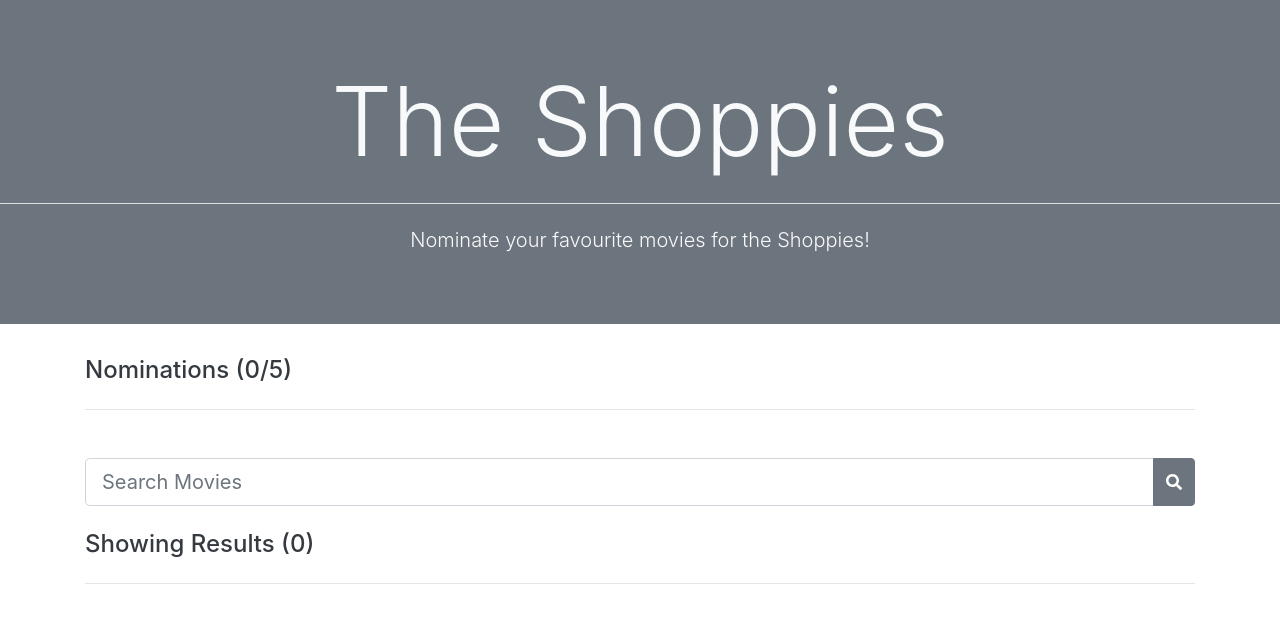
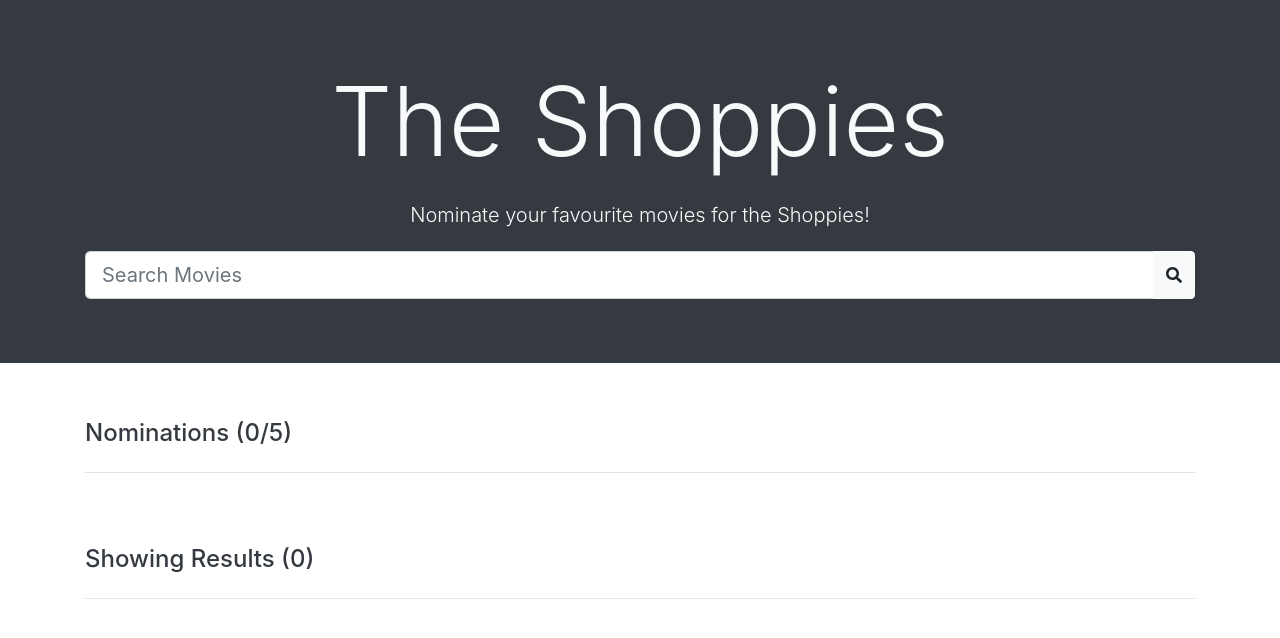
Before and after one commit to graemsheppard/shopify-challenge-fall-2021, a React (Create React App) app: page / in a window 1280 px wide. Shown: the top 638 px of the page. Built offline with nearby package versions, Linux system fonts and the light colour scheme.

Commit message:
loading icon

```diff
--- a/public/index.html
+++ b/public/index.html
@@ -24,7 +24,7 @@
       work correctly both with client-side routing and a non-root public URL.
       Learn how to configure a non-root public URL by running `npm run build`.
     -->
-    <title>React App</title>
+    <title>The Shoppies - Nominate Your Favourite Movies</title>
   </head>
   <body>
     <noscript>You need to enable JavaScript to run this app.</noscript>
--- a/src/App.tsx
+++ b/src/App.tsx
@@ -1,6 +1,6 @@
 import React, { ChangeEvent } from "react";
 import logo from "./logo.svg";
-import { faSearch } from "@fortawesome/free-solid-svg-icons";
+import * as FontAwesomeIcons from "@fortawesome/free-solid-svg-icons";
 import { FontAwesomeIcon } from "@fortawesome/react-fontawesome";
 import { MovieProps } from "./components/movie";
 import Movies, { MoviesProps } from "./components/movies";
@@ -8,11 +8,13 @@ import { omdbKey } from './settings.json';
 import "./App.css";
 
 
+
 interface AppProps {}
 
 interface AppState {
 	movies: MovieProps[];
 	nominations: MovieProps[];
+	searching: boolean;
 }
 
 class App extends React.Component<AppProps, AppState> {
@@ -25,6 +27,7 @@ class App extends React.Component<AppProps, AppState> {
 		this.state = {
 			movies: [],
 			nominations: [],
+			searching: false,
 		};
 	}
 
@@ -56,7 +59,7 @@ class App extends React.Component<AppProps, AppState> {
 		})
 		.then((movies: MovieProps[]) => {
 			// Only update the state if this is the most recent request
-			if (this.requestId === id) this.setState({ movies: movies });
+			if (this.requestId === id) this.setState({ movies: movies, searching: false });
 		})
 		.catch((e: Error) => {
 			console.log(e);
@@ -94,6 +97,7 @@ class App extends React.Component<AppProps, AppState> {
 	}
 
 	handleKeyUp = (event: ChangeEvent<HTMLInputElement>) => {
+		this.setState({searching: true });
 		this.requestId++;
 		// because I already used half of my api requests
 		clearTimeout(this.worker);
@@ -102,23 +106,23 @@ class App extends React.Component<AppProps, AppState> {
 		}, 300);
 	};
 
+	getSearchIcon(): JSX.Element {
+		if (this.state.searching)
+			return <FontAwesomeIcon icon={FontAwesomeIcons.faSpinner} spin></FontAwesomeIcon>
+		else
+			return <FontAwesomeIcon icon={FontAwesomeIcons.faSearch}></FontAwesomeIcon>
+	}
+
 	render() {
 		return (
 			<React.Fragment>
-				<div className="jumbotron jumbotron-fluid bg-secondary text-light text-center">
+				<div className="jumbotron jumbotron-fluid bg-dark text-light text-center">
 					<h1 className="display-1">The Shoppies</h1>
-					<hr className="my-4 bg-light" />
-					<h3 className="lead">
+					<h3 className="lead my-4">
 						Nominate your favourite movies for the Shoppies!
 					</h3>
-				</div>
 					<div className="container">
-					<h4 className="my-4 text-dark">
-					Nominations ({this.state.nominations.length}/5)
-					</h4>
-					<hr className="my-4" />
-					<Movies movies={this.state.nominations} />
-					<div className="input-group my-4">
+						<div className="input-group">
 							<input
 								onChange={this.handleKeyUp}
 								type="text"
@@ -128,16 +132,32 @@ class App extends React.Component<AppProps, AppState> {
 								aria-describedby="basic-addon2"
 							/>
 							<div className="input-group-append">
-							<button className="btn btn-secondary" type="button">
-							<FontAwesomeIcon icon={faSearch} />
+								<button className="btn btn-light" type="button">
+									{this.getSearchIcon()}
 								</button>
 							</div>
 						</div>
+					</div>
+				</div>
+				<div className="container">
+					<div className="row mb-4">
+						<div className="col">
+							<h4 className="my-4 text-dark">
+								Nominations ({this.state.nominations.length}/5)
+							</h4>
+							<hr className="my-4 bg-light" />
+							<Movies movies={this.state.nominations} />
+						</div>
+					</div>
+					<div className="row mt-4">
+						<div className="col">
 							<h4 className="my-4 text-dark">
 								Showing Results ({this.state.movies.length})
 							</h4>
 							<hr className="my-4" />
 							<Movies movies={this.state.movies} />
+						</div>
+					</div>
 				</div>
 			</React.Fragment>
 		);
```
Lines whose indentation alone changed are shown as unchanged.
